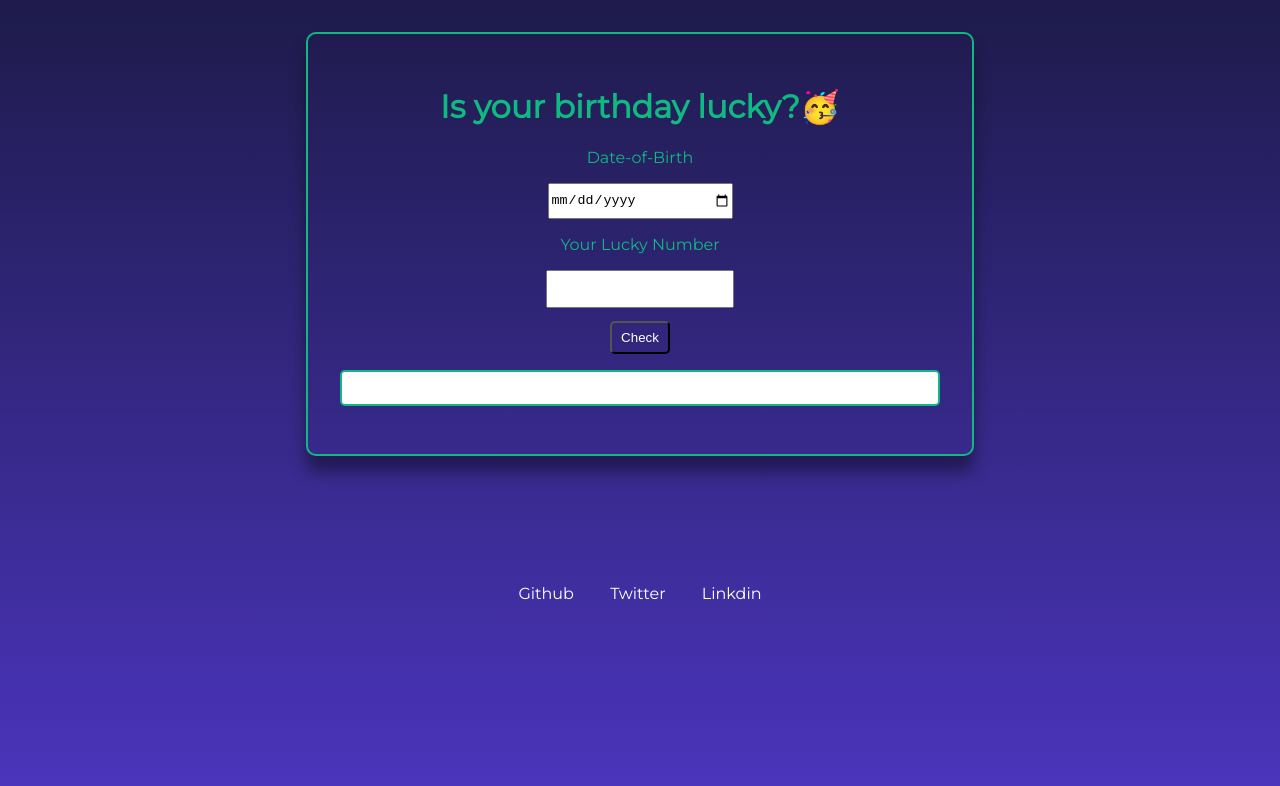
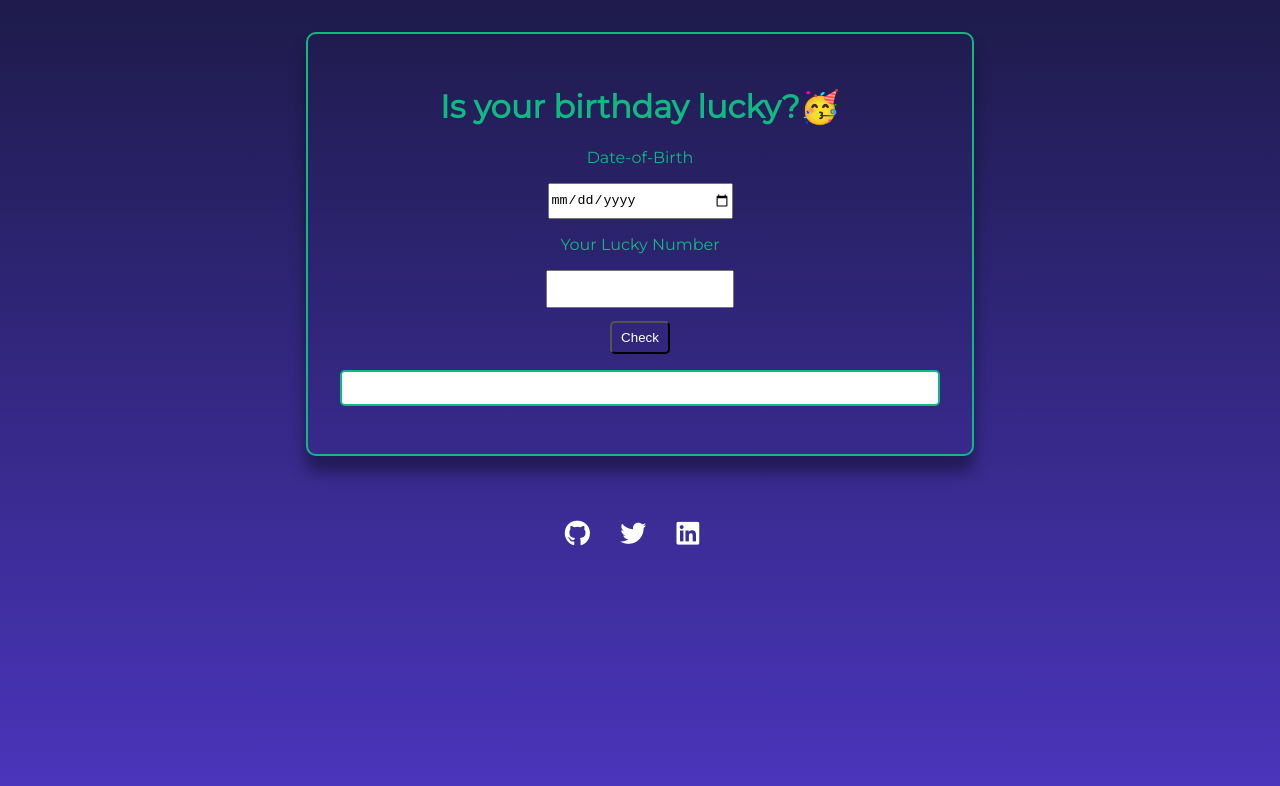
Before and after one commit to Vipul-Bhardwaj777/Lucky-birthday, a plain HTML site: page index.html in a window 1280 px wide. Drawn offline with Linux system fonts and the light colour scheme.

Commit message:
icons added

```diff
--- a/index.html
+++ b/index.html
@@ -6,6 +6,10 @@
     <meta name="viewport" content="width=device-width, initial-scale=1.0">
     <title>Document</title>
     <link href="styles.css" rel="stylesheet" />
+
+    <link rel="stylesheet" href="https://cdnjs.cloudflare.com/ajax/libs/font-awesome/6.4.0/css/all.min.css"
+        integrity="sha512-iecdLmaskl7CVkqkXNQ/ZH/XLlvWZOJyj7Yy7tcenmpD1ypASozpmT/E0iPtmFIB46ZmdtAc9eNBvH0H/ZpiBw=="
+        crossorigin="anonymous" referrerpolicy="no-referrer" />
 </head>
 
 <body>
@@ -21,20 +25,18 @@
 
     </div>
 
-    <footer>
-        <ul>
-            <li class="list-inline">
-                <a class="link" href="https://github.com/Vipul-Bhardwaj777">Github</a>
-            </li>
+    <footer class="footer">
 
-            <li class="list-inline">
-                <a class="link" href="https://twitter.com/Vipul__777">Twitter</a>
-            </li>
+        <div>
+            <a class="icons" href="https://github.com/Vipul-Bhardwaj777" target="_blank"><i class="fa-brands fa-2x fa-github"></i></a>
 
-            <li class="list-inline">
-                <a class="link" href="https://www.linkedin.com/in/vipul-bhardwaj-444888207/">Linkdin</a>
-            </li>
-        </ul>
+            <a class="icons" href="https://twitter.com/Vipul__777" target="_black"><i class="fa-brands fa-2x fa-twitter"></i></a>
+
+            <a class="icons" href="https://www.linkedin.com/in/vipul-bhardwaj-444888207/" target="_blank"><i class="fa-brands fa-2x fa-linkedin"></i></a>
+        </div>
+
+
+
     </footer>
 
     <script src="app.js" type="text/javascript"> </script>
--- a/styles.css
+++ b/styles.css
@@ -106,3 +106,26 @@ footer ul{
 
 
 }
+
+footer {
+    padding: 2rem 1rem;
+    color: white;
+    text-align: center;
+    padding-inline-start: 0px;
+}
+
+.icons {
+    margin:.5em 1em;
+    font-size: small;
+    color:white;
+    transition:all 0.3s ;
+
+}
+
+.icons i{
+    transition:all 0.3s linear;
+}
+.icons i:hover{
+    transform:scale(1.2);
+
+}
```
